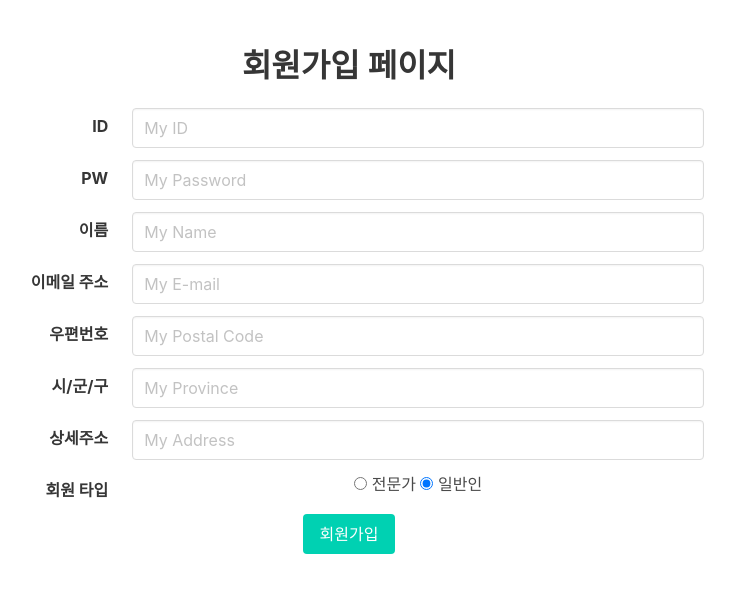
After one commit to yzpocket/GameInsight, a Flask app: page /register in a window 1280 px wide. The commit adds this page. Shown: the top 601 px of the page, without its empty margins (291-1026 px from the left). Run offline with Flask 3, Linux system fonts and the light colour scheme; some libraries are stand-ins or nearby versions.

Commit message:
feature : Add Join service member and Login,out
* 회원가입 및 로그인 구현 서버 오류 해결 버전
- 본 프로젝트로 삽입 준비

```diff
--- a/app.py
+++ b/app.py
@@ -3,7 +3,7 @@
 # view페이지 렌더링을 위한 render_template 메서드
 # 요청 데이터에 접근 할 수 있는 flask.request 모듈
 # dictionary를 json형식의 응답 데이터를 내보낼 수 있는 jsonify 메서드
-from flask import Flask, render_template, request, jsonify
+from flask import Flask, render_template, jsonify, request, session, redirect, url_for
 app = Flask(__name__)
 
 # MongoDB사용을 위한 pymongo와 certifi 임포트
@@ -12,12 +12,27 @@ from pymongo import MongoClient
 import certifi
 # DB 커넥션 구성
 ca = certifi.where()
-client = MongoClient('mongodb+srv://ohnyong:test@cluster0.lu7mz8j.mongodb.net/?retryWrites=true&w=majority',tlsCAFile=ca)
-db = client.dbsparta
+client = MongoClient('mongodb+srv://ohnyong:test@cluster0.lu7mz8j.mongodb.net/',tlsCAFile=ca)
+db = client.gameinsight
 
 # 웹 크롤링을 위한 임포트
 import requests
 from bs4 import BeautifulSoup
+
+# JWT 토큰을 만들 때 필요한 비밀문자열입니다. 아무거나 입력해도 괜찮습니다.
+# 이 문자열은 서버만 알고있기 때문에, 내 서버에서만 토큰을 인코딩(=만들기)/디코딩(=풀기) 할 수 있습니다.
+SECRET_KEY = 'SPARTA'
+
+# JWT 패키지를 사용합니다. (설치해야할 패키지 이름: PyJWT)
+import jwt
+
+# 토큰에 만료시간을 줘야하기 때문에, datetime 모듈도 사용합니다.
+import datetime
+
+# 회원가입 시엔, 비밀번호를 암호화하여 DB에 저장해두는 게 좋습니다.
+# 그렇지 않으면, 개발자(=나)가 회원들의 비밀번호를 볼 수 있으니까요.^^;
+import hashlib
+
 
 # ------------크롤링 PATH 부분----------------------------------------------------------------------------------------------------------------------
 
@@ -34,9 +49,125 @@ from bs4 import BeautifulSoup
 # "localhost:5001/" URL요청에 메인 뷰 페이지 반환 응답
 @app.route('/')
 def home():
-   return render_template('index.html')
+    token_receive = request.cookies.get('mytoken')
+    try:
+        payload = jwt.decode(token_receive, SECRET_KEY, algorithms=['HS256'])
+        user_info = db.user.find_one({"user_id": payload['user_id']})
+        return render_template('index.html', user_id=user_info["user_id"], user_name=user_info["user_name"], user_type=user_info["user_type"])
+    except jwt.ExpiredSignatureError:
+        return redirect(url_for("login", msg="로그인 시간이 만료되었습니다."))
+    except jwt.exceptions.DecodeError:
+        return redirect(url_for("login", msg="로그인 정보가 존재하지 않습니다."))
 
 # ------------기능 구현 함수 부분----------------------------------------------------------------------------------------------------------------------
+
+
+#################################
+##  HTML을 주는 부분             ##
+#################################
+
+
+@app.route('/login')
+def login():
+    msg = request.args.get("msg")
+    return render_template('login.html', msg=msg)
+
+
+@app.route('/register')
+def register():
+    return render_template('register.html')
+
+
+#################################
+##  로그인을 위한 API            ##
+#################################
+
+# [회원가입 API]
+# id, pw, nickname을 받아서, mongoDB에 저장합니다.
+# 저장하기 전에, pw를 sha256 방법(=단방향 암호화. 풀어볼 수 없음)으로 암호화해서 저장합니다.
+@app.route('/api/register', methods=['POST'])
+def api_register():
+    id_receive = request.form['id_give']
+    pw_receive = request.form['pw_give']
+    email_receive = request.form['email_give']
+    name_receive = request.form['name_give']
+    post_receive = request.form['post_give']
+    addr1_receive = request.form['addr1_give']
+    addr2_receive = request.form['addr2_give']
+    type_receive = request.form['type_give']
+
+    pw_hash = hashlib.sha256(pw_receive.encode('utf-8')).hexdigest()
+
+    db.user.insert_one({'user_id': id_receive,
+                        'user_password': pw_hash,
+                        'user_email': email_receive,
+                        'user_name': name_receive,
+                        'user_postcode': post_receive,
+                        'user_address1': addr1_receive,
+                        'user_address2': addr2_receive,
+                        'user_type': type_receive})
+
+    return jsonify({'result': 'success'})
+
+
+# [로그인 API]
+# id, pw를 받아서 맞춰보고, 토큰을 만들어 발급합니다.
+@app.route('/api/login', methods=['POST'])
+def api_login():
+    id_receive = request.form['id_give']
+    pw_receive = request.form['pw_give']
+
+    # 회원가입 때와 같은 방법으로 pw를 암호화합니다.
+    pw_hash = hashlib.sha256(pw_receive.encode('utf-8')).hexdigest()
+
+    # id, 암호화된pw을 가지고 해당 유저를 찾습니다.
+    result = db.user.find_one({'user_id': id_receive, 'user_password': pw_hash})
+
+    # 찾으면 JWT 토큰을 만들어 발급합니다.
+    if result is not None:
+        # JWT 토큰에는, payload와 시크릿키가 필요합니다.
+        # 시크릿키가 있어야 토큰을 디코딩(=풀기) 해서 payload 값을 볼 수 있습니다.
+        # 아래에선 id와 exp를 담았습니다. 즉, JWT 토큰을 풀면 유저ID 값을 알 수 있습니다.
+        # exp에는 만료시간을 넣어줍니다. 만료시간이 지나면, 시크릿키로 토큰을 풀 때 만료되었다고 에러가 납니다.
+        payload = {
+            'user_id': id_receive,
+            'exp': datetime.datetime.utcnow() + datetime.timedelta(seconds=200)
+        }
+        token = jwt.encode(payload, SECRET_KEY, algorithm='HS256')
+
+        # token을 줍니다.
+        return jsonify({'result': 'success', 'token': token})
+    # 찾지 못하면
+    else:
+        return jsonify({'result': 'fail', 'msg': '아이디/비밀번호가 일치하지 않습니다.'})
+
+
+# [유저 정보 확인 API]
+# 로그인된 유저만 call 할 수 있는 API입니다.
+# 유효한 토큰을 줘야 올바른 결과를 얻어갈 수 있습니다.
+# (그렇지 않으면 남의 장바구니라든가, 정보를 누구나 볼 수 있겠죠?)
+@app.route('/api/nick', methods=['GET'])
+def api_valid():
+    token_receive = request.cookies.get('mytoken')
+
+    # try / catch 문?
+    # try 아래를 실행했다가, 에러가 있으면 except 구분으로 가란 얘기입니다.
+
+    try:
+        # token을 시크릿키로 디코딩합니다.
+        # 보실 수 있도록 payload를 print 해두었습니다. 우리가 로그인 시 넣은 그 payload와 같은 것이 나옵니다.
+        payload = jwt.decode(token_receive, SECRET_KEY, algorithms=['HS256'])
+        print(payload)
+
+        # payload 안에 id가 들어있습니다. 이 id로 유저정보를 찾습니다.
+        # 여기에선 그 예로 닉네임을 보내주겠습니다.
+        userinfo = db.user.find_one({'user_id': payload['user_id']}, {'_id': 0})
+        return jsonify({'result': 'success', 'user_id': userinfo['user_id'], 'user_name': userinfo['user_name'],  'user_type': userinfo['user_type']})
+    except jwt.ExpiredSignatureError:
+        # 위를 실행했는데 만료시간이 지났으면 에러가 납니다.
+        return jsonify({'result': 'fail', 'msg': '로그인 시간이 만료되었습니다.'})
+    except jwt.exceptions.DecodeError:
+        return jsonify({'result': 'fail', 'msg': '로그인 정보가 존재하지 않습니다.'})
 
 
 
--- /dev/null
+++ b/templates/register.html
@@ -0,0 +1,157 @@
+<!doctype html>
+<html lang="en">
+
+<head>
+
+    <!-- Webpage Title -->
+    <title>Hello, world!</title>
+
+    <!-- Required meta tags -->
+    <meta charset="utf-8">
+    <meta name="viewport" content="width=device-width, initial-scale=1, shrink-to-fit=no">
+
+    <!-- Bulma CSS -->
+    <link rel="stylesheet" href="https://cdn.jsdelivr.net/npm/bulma@0.9.1/css/bulma.min.css">
+    <!-- JS -->
+    <script src="https://ajax.googleapis.com/ajax/libs/jquery/3.4.1/jquery.min.js"></script>
+    <script src="https://cdnjs.cloudflare.com/ajax/libs/jquery-cookie/1.4.1/jquery.cookie.js"></script>
+
+    <script>
+        // 간단한 회원가입 함수입니다.
+        // 아이디, 비밀번호, 닉네임을 받아 DB에 저장합니다.
+        function register() {
+            $.ajax({
+                type: "POST",
+                url: "/api/register",
+                data: {
+                    id_give: $('#user_id').val(),
+                    pw_give: $('#user_password').val(),
+                    email_give: $('#user_email').val(),
+                    name_give: $('#user_name').val(),
+                    post_give: $('#user_postcode').val(),
+                    addr1_give: $('#user_address1').val(),
+                    addr2_give: $('#user_address2').val(),
+                    type_give: $('input[name=user_type]').val()
+                },
+                success: function (response) {
+                    if (response['result'] == 'success') {
+                        alert('회원가입이 완료되었습니다.')
+                        window.location.href = '/login'
+                    } else {
+                        alert(response['msg'])
+                    }
+                }
+            })
+        }
+
+    </script>
+</head>
+
+<body>
+    <div class="section has-text-centered">
+        <h1 class="title">회원가입 페이지</h1>
+        <div class="container" style="width:60%">
+            <div class="field is-horizontal">
+                <div class="field-label is-normal">
+                    <label class="label" for="user_id">ID</label>
+                </div>
+                <div class="field-body">
+                    <div class="field">
+                        <div class="control">
+                            <input type="text" class="input" id="user_id" aria-describedby="emailHelp"
+                                placeholder="My ID">
+                        </div>
+                    </div>
+                </div>
+            </div>
+            <div class="field is-horizontal">
+                <div class="field-label is-normal">
+                    <label class="label" for="user_password">PW</label>
+                </div>
+                <div class="field-body">
+                    <div class="field">
+                        <div class="control">
+                            <input type="password" class="input" id="user_password" placeholder="My Password">
+                        </div>
+                    </div>
+                </div>
+            </div>
+            <div class="field is-horizontal">
+                <div class="field-label is-normal">
+                    <label class="label" for="user_name">이름</label>
+                </div>
+                <div class="field-body">
+                    <div class="field">
+                        <div class="control">
+                            <input type="text" class="input" id="user_name" placeholder="My Name">
+                        </div>
+                    </div>
+                </div>
+            </div>
+            <div class="field is-horizontal">
+                <div class="field-label is-normal">
+                    <label class="label" for="user_email">이메일 주소</label>
+                </div>
+                <div class="field-body">
+                    <div class="field">
+                        <div class="control">
+                            <input type="text" class="input" id="user_email" placeholder="My E-mail">
+                        </div>
+                    </div>
+                </div>
+            </div>
+            <div class="field is-horizontal">
+                <div class="field-label is-normal">
+                    <label class="label" for="user_postcode">우편번호</label>
+                </div>
+                <div class="field-body">
+                    <div class="field">
+                        <div class="control">
+                            <input type="text" class="input" id="user_postcode" placeholder="My Postal Code">
+                        </div>
+                    </div>
+                </div>
+            </div>
+            <div class="field is-horizontal">
+                <div class="field-label is-normal">
+                    <label class="label" for="user_address1">시/군/구</label>
+                </div>
+                <div class="field-body">
+                    <div class="field">
+                        <div class="control">
+                            <input type="text" class="input" id="user_address1" placeholder="My Province">
+                        </div>
+                    </div>
+                </div>
+            </div>
+            <div class="field is-horizontal">
+                <div class="field-label is-normal">
+                    <label class="label" for="user_address2">상세주소</label>
+                </div>
+                <div class="field-body">
+                    <div class="field">
+                        <div class="control">
+                            <input type="text" class="input" id="user_address2" placeholder="My Address">
+                        </div>
+                    </div>
+                </div>
+            </div>
+            <div class="field is-horizontal">
+                <div class="field-label is-normal">
+                    <label class="label" for="user_type">회원 타입</label>
+                </div>
+                <div class="field-body">
+                    <div class="field">
+                        <div class="control">
+                            <input class="join_input" type="radio" name="user_type" value="1"> 전문가
+                            <input class="join_input" type="radio" name="user_type" value="2" checked> 일반인
+                        </div>
+                    </div>
+                </div>
+            </div>
+            <button class="button is-primary" onclick="register()">회원가입</button>
+        </div>
+    </div>
+</body>
+
+</html>
```
Also changed, not shown: templates/index.html (+31 -74 lines), templates/login.html (added, +88 -0 lines).
